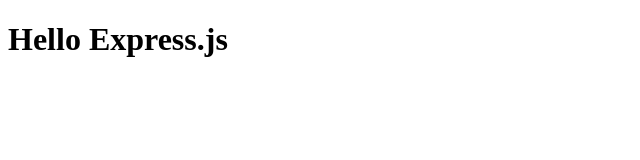
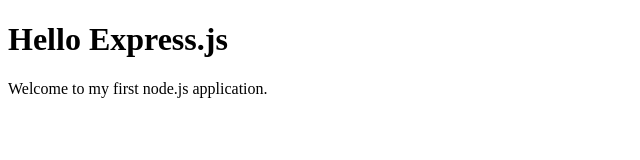
Before and after one commit to katreinhart/web-server, a website: page public/index.html in a window 1280 px wide. Shown: the whole page, without its empty margins (0-640 px from the left). Drawn offline with Linux system fonts and the light colour scheme.

Commit message:
Changed ./public/index.html

```diff
--- a/public/index.html
+++ b/public/index.html
@@ -8,5 +8,6 @@
 
 	<body>
 		<h1>Hello Express.js</h1>
+		<p>Welcome to my first node.js application.</p>
 	</body>
 </html>
```
